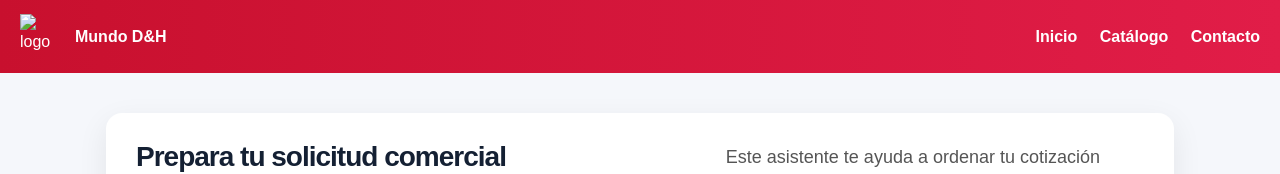
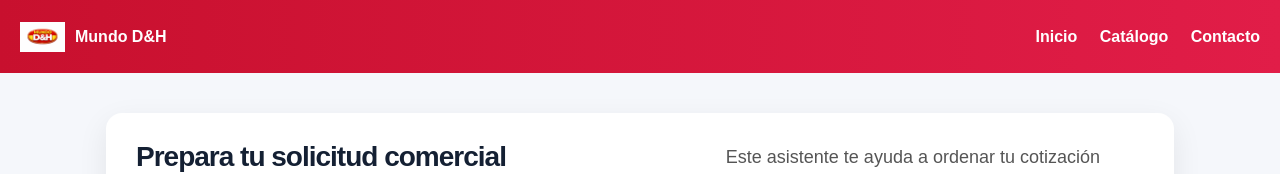
Before and after one commit to skanoalerta-maker/mundodh, a plain HTML site: page empresas.html in a window 1280 px wide. Shown: the top 174 px of the page. Drawn offline with Linux system fonts and the light colour scheme.

Commit message:
Update empresas.html

```diff
--- a/empresas.html
+++ b/empresas.html
@@ -122,7 +122,8 @@
 
 <header>
   <div class="logo">
-    <img src="logo.png" alt="logo">
+    <!-- ✅ CORREGIDO -->
+    <img src="logotipo.png" alt="Logo Mundo D&H">
     <strong>Mundo D&H</strong>
   </div>
 
```
